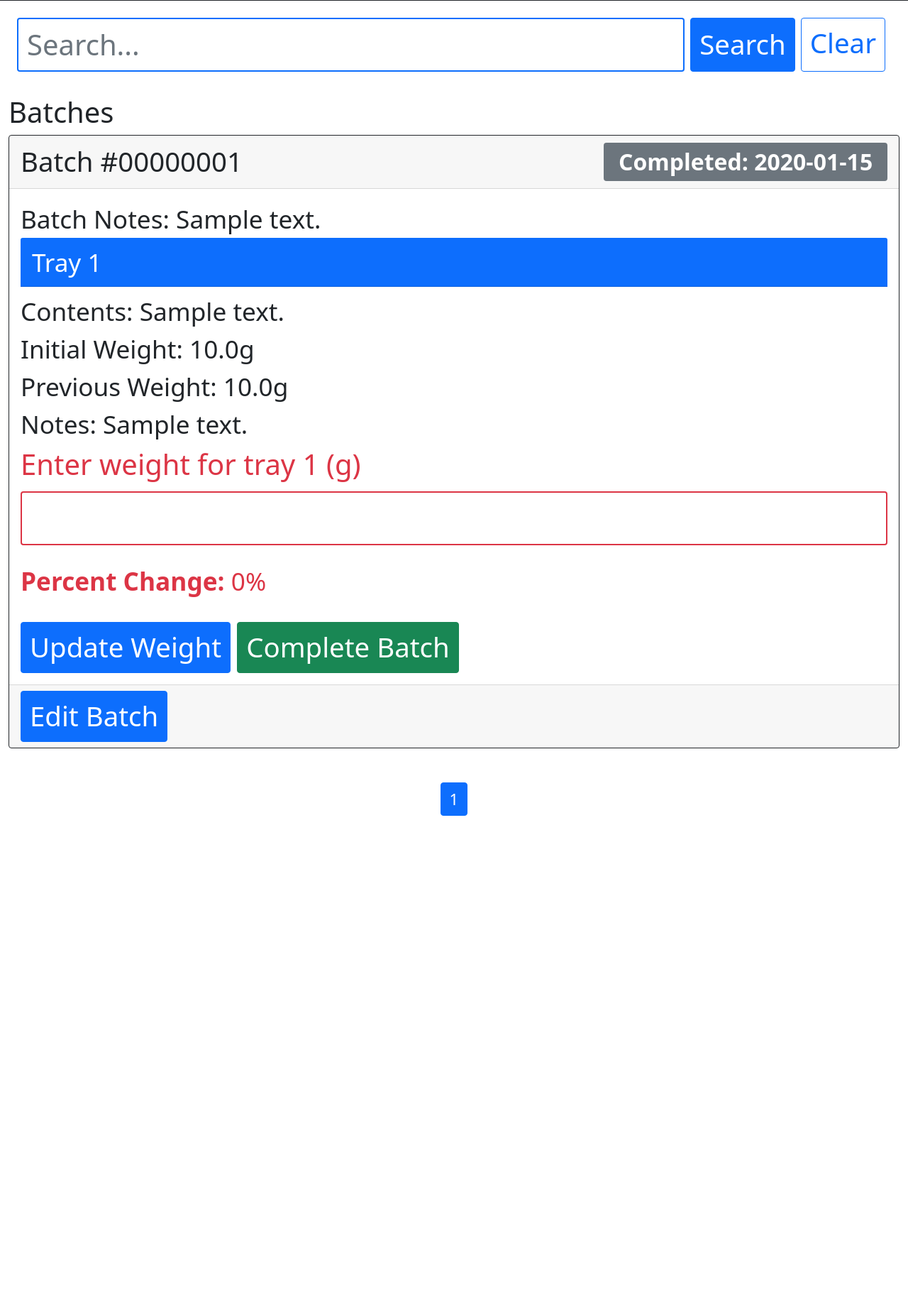
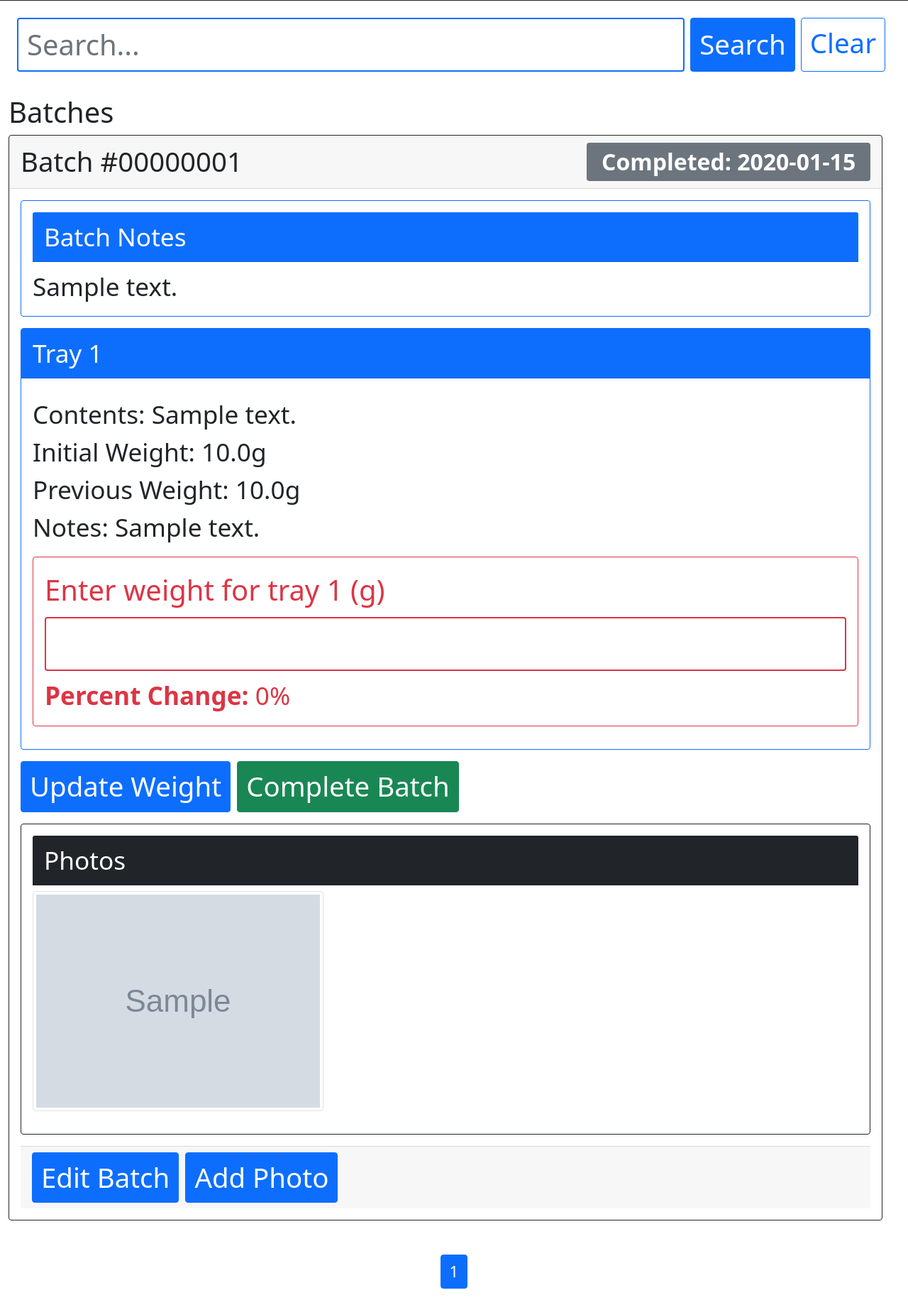
Before and after one commit to mkrzywonski/fdtracker, a Flask app: page / in a window 1280 px wide, after a click that opens the changed part. Shown: the part 265-2096 px from the top of the page at 71% size. Before the commit the page ends 1414 px from the top, so only its background shows below. Run offline with Flask 3, Linux system fonts and the light colour scheme; tables that the repository leaves empty hold one stand-in row (values such as "Sample post"); grey boxes marked "Sample" are stand-in pictures.

Commit message:
Added photo uploads

```diff
--- a/app.py
+++ b/app.py
@@ -12,6 +12,9 @@ from sqlalchemy import or_
 import configparser
 from werkzeug.middleware.proxy_fix import ProxyFix
 from urllib.parse import urlparse
+import os
+from werkzeug.utils import secure_filename
+from PIL import Image
 
 # Read the configuration file
 config = configparser.ConfigParser()
@@ -47,6 +50,12 @@ app.config['SQLALCHEMY_DATABASE_URI'] = 'sqlite:///freezedry.db'
 db = SQLAlchemy(app)
 PER_PAGE = 25  # Number of items per page
 
+UPLOAD_FOLDER = 'static/uploads'
+os.makedirs(UPLOAD_FOLDER, exist_ok=True)
+
+app.config['UPLOAD_FOLDER'] = UPLOAD_FOLDER
+ALLOWED_EXTENSIONS = {'png', 'jpg', 'jpeg', 'gif'}
+
 class Batch(db.Model):
     __tablename__ = 'batch'
     id = db.Column(db.Integer, primary_key=True, index=True)
@@ -62,11 +71,12 @@ class Batch(db.Model):
     bags = db.relationship(
         'Bag', backref='batch', lazy='dynamic', cascade='all, delete-orphan'
     )
-
+    photos = db.relationship(
+        'Photo', backref='batch', lazy='dynamic', cascade='all, delete-orphan'
+    )
     @property
     def total_starting_weight(self):
         return sum(tray.starting_weight or 0 for tray in self.trays)
-
     @property
     def total_ending_weight(self):
         return sum(tray.ending_weight or 0 for tray in self.trays)
@@ -99,6 +109,13 @@ class Bag(db.Model):
     water_needed = db.Column(db.Float)
     created_date = db.Column(db.DateTime, default=datetime.utcnow, index=True)
     consumed_date = db.Column(db.DateTime)
+
+class Photo(db.Model):
+    __tablename__ = 'photo'
+    id = db.Column(db.Integer, primary_key=True)
+    batch_id = db.Column(db.Integer, db.ForeignKey('batch.id', ondelete='CASCADE'), nullable=False, index=True)
+    filename = db.Column(db.String(255), nullable=False)
+    uploaded_at = db.Column(db.DateTime, default=datetime.utcnow)
 
 @app.route('/')
 def view_batches():
@@ -428,6 +445,14 @@ def edit_batch(id):
             bag = Bag.query.get(bag_id)
             db.session.delete(bag)
 
+        # Deleting Photos
+        photos_to_delete = request.form.getlist('delete_photo')
+        for photo_id in photos_to_delete:
+            photo = Photo.query.get(photo_id)
+            file_path = os.path.join(app.config['UPLOAD_FOLDER'], photo.filename)
+            if os.path.exists(file_path):
+                os.remove(file_path)
+            db.session.delete(photo)
         db.session.commit()
         return redirect(url_for('view_batches', expanded_batch=batch.id))
 
@@ -560,6 +585,58 @@ def favicon():
         mimetype='image/svg+xml'
     )
 
+def allowed_file(filename):
+    return '.' in filename and filename.rsplit('.', 1)[1].lower() in ALLOWED_EXTENSIONS
+
+def resize_and_convert_image(image_path, max_width=800, max_height=600, quality=80):
+    with Image.open(image_path) as img:
+        # Convert to RGB if needed (in case of PNG with transparency)
+        if img.mode in ('RGBA', 'P'):
+            img = img.convert('RGB')
+
+        # Resize maintaining aspect ratio
+        img.thumbnail((max_width, max_height))
+
+        # Get the output path with .jpg extension
+        output_path = os.path.splitext(image_path)[0] + '.jpg'
+
+        # Save as JPEG with specified quality
+        img.save(output_path, 'JPEG', quality=quality)
+
+        # Remove original file if different from output
+        if output_path != image_path:
+            os.remove(image_path)
+
+        return os.path.basename(output_path)
+
+@app.route('/add_photo/<int:batch_id>', methods=['GET', 'POST'])
+def add_photo(batch_id):
+    batch = Batch.query.get_or_404(batch_id)
+    if request.method == 'POST':
+        if 'photo' not in request.files:
+            return render_template('add_photo.html', batch=batch, error="No file part")
+
+        file = request.files['photo']
+        if file.filename == '':
+            return render_template('add_photo.html', batch=batch, error="No selected file")
+        if file and allowed_file(file.filename):
+            photo = Photo(batch_id=batch_id, filename='temp')
+            db.session.add(photo)
+            db.session.flush()
+
+            original_name = secure_filename(file.filename)
+            temp_filename = f"IMG_{photo.id}{os.path.splitext(original_name)[1]}"
+            filepath = os.path.join(app.config['UPLOAD_FOLDER'], temp_filename)
+            file.save(filepath)
+
+            final_filename = resize_and_convert_image(filepath)
+            photo.filename = final_filename
+
+            db.session.commit()
+            return redirect(url_for('view_batches', expanded_batch=batch_id))
+
+    # Add this return statement for GET requests
+    return render_template('add_photo.html', batch=batch)
 
 if __name__ == '__main__':
     with app.app_context():
--- a/config.ini
+++ b/config.ini
@@ -1,6 +1,6 @@
 [server]
-flask_host = 127.0.0.1
-flask_port = 5000
+flask_host = 0.0.0.0
+flask_port = 8080
 
 # If you use a reverse proxy uncomment
 # the following line and set the
--- a/requirements.txt
+++ b/requirements.txt
@@ -2,3 +2,4 @@ flask
 flask_sqlalchemy
 qrcode
 reportlab
+pillow
--- a/templates/base.html
+++ b/templates/base.html
@@ -105,6 +105,12 @@
             box-shadow: 0 0 5px rgba(0, 123, 255, 0.5);
             /* Optional: Add glow effect */
         }
+
+        img#preview {
+            max-width: 100%;
+            height: auto;
+        }
+
     </style>
 </head>
 
--- a/templates/batches.html
+++ b/templates/batches.html
@@ -15,6 +15,7 @@
 {% else %}
 <h1>Batches</h1>
 {% endif %}
+<div class="row">
     <div class="row">
         {% for batch in batches %}
         <div class="col-12 mb-4">
@@ -37,14 +38,26 @@
                 <div class="collapse {% if batch.id == expanded_batch %}show{% endif %}" id="batch{{ batch.id }}">
                     <div class="card-body">
                         {% if batch.notes %}
-                    <div class="card-text">Batch Notes: {{ batch.notes|highlight(search_query) }}</div>
+                        <div class="mb-3">
+                            <div class="card border border-primary">
+                                <div class="card-body">
+                                    <div class="card-header mb-2 bg-primary text-white">Batch Notes</div>
+                                    <p class="card-text">
+                                        {{ batch.notes|highlight(search_query) }}
+                                    </p>
+                                </div>
+                            </div>
+                        </div>
                         {% endif %}
                         {% if batch.status == 'In Progress' %}
                         <form method="POST" action="{{ url_for('update_weight', batch_id=batch.id) }}">
                             <div class="row">
                                 {% for tray in batch.trays %}
-                            <div class="card mb-3">
-                                <div class="card-header mb-2 bg-primary text-white">Tray {{ tray.position }}</div>
+                                <div class="mb-3">
+                                    <div class="card border border-primary">
+                                        <div class="card-header mb-2 bg-primary text-white">Tray {{ tray.position }}
+                                        </div>
+                                        <div class="card-body">
                                             <p class="card-text">
                                                 Contents: {{ tray.contents|highlight(search_query) }}<br>
                                                 Initial Weight: {{ tray.starting_weight }}g<br>
@@ -54,55 +67,48 @@
                                                 {% if tray.notes %}
                                                 Notes: {{ tray.notes|highlight(search_query) }}<br>
                                                 {% endif %}
+                                            <div class="mb-3">
+                                                <div class="card border border-danger">
+                                                    <div class="card-body">
                                                         <label class="form-label text-danger font-weight-bold">
                                                             Enter weight for tray {{ tray.position }} (g)
                                                         </label>
-                                    <input type="number" step="0.01" name="ending_weight_{{ tray.id }}"
+                                                        <input type="number" step="0.01"
+                                                            name="ending_weight_{{ tray.id }}"
                                                             class="form-control border-danger text-danger ending-weight"
-                                        data-tray-id="{{ tray.id }}" data-starting-weight="{{ tray.starting_weight }}"
+                                                            data-tray-id="{{ tray.id }}"
+                                                            data-starting-weight="{{ tray.starting_weight }}"
                                                             data-previous-weight="{{ tray.previous_weight or tray.starting_weight }}"
                                                             required>
                                                         <div class="mt-2 text-danger">
                                                             <strong>Percent Change:</strong>
                                                             <span id="percent-change-{{ tray.id }}">0%</span>
                                                         </div>
+                                                    </div>
+                                                </div>
+                                            </div>
                                             </p>
+                                        </div>
+                                    </div>
                                 </div>
                                 {% endfor %}
                             </div>
+                            <div class="mb-3">
                                 <button type="submit" class="btn btn-primary">Update Weight</button>
                                 <button formaction="{{ url_for('complete_batch', id=batch.id) }}" type="submit"
                                     class="btn btn-success">
                                     Complete Batch
                                 </button>
+                            </div>
                         </form>
-                    <script>
-                        document.addEventListener('DOMContentLoaded', function () {
-                            // Attach input event listener to all ending weight fields
-                            document.querySelectorAll('.ending-weight').forEach(function (input) {
-                                input.addEventListener('input', function () {
-                                    const trayId = this.getAttribute('data-tray-id');
-                                    const startingWeight = parseFloat(this.getAttribute('data-starting-weight'));
-                                    const previousWeight = parseFloat(this.getAttribute('data-previous-weight'));
-                                    const endingWeight = parseFloat(this.value);
-
-                                    if (!isNaN(startingWeight) && !isNaN(previousWeight) && !isNaN(endingWeight) && startingWeight > 0) {
-                                        const percentChange = (((previousWeight - endingWeight) / startingWeight) * 100).toFixed(2);
-                                        document.getElementById(`percent-change-${trayId}`).textContent = `${percentChange}%`;
-                                    } else {
-                                        document.getElementById(`percent-change-${trayId}`).textContent = '0%';
-                                    }
-                                });
-                            });
-                        });
-                    </script>
                         {% else %}
                         <div class="row">
                             {% for tray in batch.trays %}
                             <div class="mb-3">
                                 <div class="card border border-primary">
                                     <div class="card-body">
-                                    <div class="card-header mb-2 bg-primary text-white">Tray {{ tray.position }}</div>
+                                        <div class="card-header mb-2 bg-primary text-white">Tray {{ tray.position }}
+                                        </div>
                                         <p class="card-text">
                                             Contents: {{ tray.contents|highlight(search_query) }}<br>
                                             Initial Weight: {{ tray.starting_weight }}g<br>
@@ -119,14 +125,12 @@
                                         <a href="{{ url_for('edit_tray', id=tray.id, expanded_batch=tray.batch_id) }}"
                                             class="btn btn-primary">Edit</a>
                                         <a href="{{ url_for('add_bag', tray_id=tray.id, expanded_batch=tray.batch_id) }}"
-                                        class="btn btn-primary">Add
-                                        Bag</a>
+                                            class="btn btn-primary">Add Bag</a>
                                     </div>
                                 </div>
                             </div>
                             {% endfor %}
                         </div>
-
                         <div class="row">
                             {% for bag in batch.bags %}
                             <div class="mb-3">
@@ -169,19 +173,38 @@
                             {% endfor %}
                         </div>
                         {% endif %}
+                        {% if batch.photos.all()|length > 0 %}
+                        <div class="row">
+                            <div class="mb-3">
+                                <div class="card border border-dark">
+                                    <div class="card-body">
+                                        <div class="card-header mb-2 bg-dark text-white">Photos</div>
+                                        {% for photo in batch.photos %}
+                                        <div class="mb-3">
+                                            <img src="{{ url_for('static', filename='uploads/' ~ photo.filename) }}"
+                                                class="img-thumbnail" alt="Photo for Batch {{ batch.id }}">
                                         </div>
+                                        {% endfor %}
+                                    </div>
+                                </div>
+                            </div>
+                        </div>
+                        {% endif %}
                         <div class="card-footer">
                             <a href="{{ url_for('edit_batch', id=batch.id, next=request.path + '?expanded_batch=' + (batch.id | string)) }}"
                                 class="btn btn-primary">
                                 Edit Batch
                             </a>
+                            <a href="{{ url_for('add_photo', batch_id=batch.id) }}" class="btn btn-primary">
+                                Add Photo
+                            </a>
+                        </div>
                     </div>
                 </div>
             </div>
         </div>
         {% endfor %}
     </div>
-
     <div class="d-flex justify-content-center mt-4">
         <nav aria-label="Page navigation">
             <ul class="pagination">
@@ -208,4 +231,24 @@
             </ul>
         </nav>
     </div>
+    <script>
+        document.addEventListener('DOMContentLoaded', function () {
+            // Attach input event listener to all ending weight fields
+            document.querySelectorAll('.ending-weight').forEach(function (input) {
+                input.addEventListener('input', function () {
+                    const trayId = this.getAttribute('data-tray-id');
+                    const startingWeight = parseFloat(this.getAttribute('data-starting-weight'));
+                    const previousWeight = parseFloat(this.getAttribute('data-previous-weight'));
+                    const endingWeight = parseFloat(this.value);
+
+                    if (!isNaN(startingWeight) && !isNaN(previousWeight) && !isNaN(endingWeight) && startingWeight > 0) {
+                        const percentChange = (((previousWeight - endingWeight) / startingWeight) * 100).toFixed(2);
+                        document.getElementById(`percent-change-${trayId}`).textContent = `${percentChange}%`;
+                    } else {
+                        document.getElementById(`percent-change-${trayId}`).textContent = '0%';
+                    }
+                });
+            });
+        });
+    </script>
     {% endblock %}
```
Also changed, not shown: templates/add_photo.html (added, +36 -0 lines), templates/edit_batch.html (+27 -1 lines), 1 other file. Lines whose indentation alone changed are shown as unchanged.
